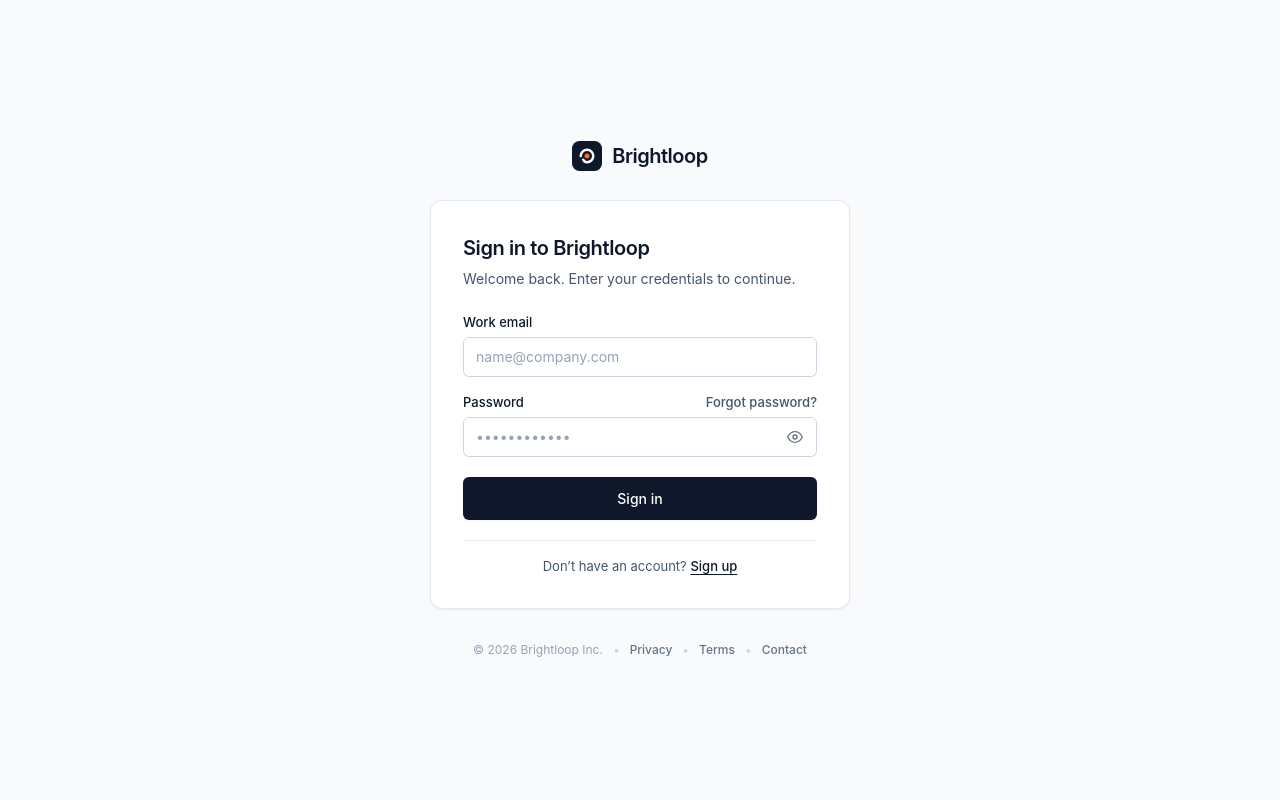
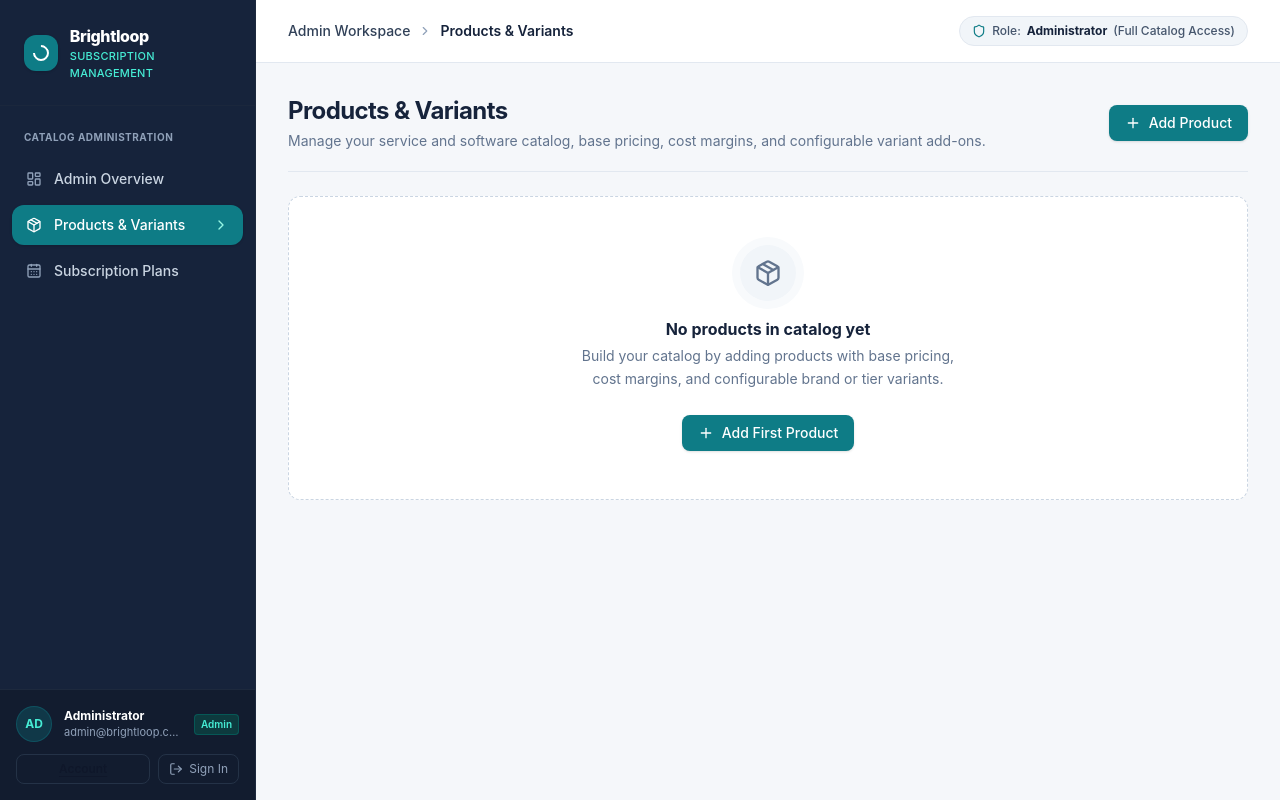
Before and after one commit to Sruthindev-R-S/Odoo-hackathon, a React (Vite) app in the folder frontend/: page / in a window 1280 px wide. Before the commit this address led to /signin. Built offline with nearby package versions, Linux system fonts and the light colour scheme.

Commit message:
feat(navigation): route root directly to products & plans workspace with demo access

```diff
--- a/frontend/src/App.jsx
+++ b/frontend/src/App.jsx
@@ -202,8 +202,9 @@ export default function App() {
               }
             />
 
-            {/* Authenticated Landing */}
-            <Route path="/" element={<AccountOverview />} />
+            {/* Main Products & Plans Catalog Workspace */}
+            <Route path="/" element={<AdminWorkspace initialTab="products" />} />
+            <Route path="/account" element={<AccountOverview />} />
             <Route path="*" element={<NotFoundPage />} />
           </Routes>
         </BrowserRouter>
--- a/frontend/src/auth/RequireAdmin.jsx
+++ b/frontend/src/auth/RequireAdmin.jsx
@@ -6,11 +6,8 @@ import Button from '../components/ui/Button';
 export default function RequireAdmin({ children }) {
   const { user, signOut } = useAuth();
 
-  if (!user) {
-    return <Navigate to="/signin" replace />;
-  }
-
-  if (user.role !== 'admin') {
+  // If user is logged in as a non-admin (e.g. customer), show role elevation prompt
+  if (user && user.role !== 'admin') {
     const handleElevate = () => {
       const updated = { ...user, role: 'admin' };
       localStorage.setItem('brightloop_current_user_v1', JSON.stringify(updated));
--- a/frontend/src/layouts/AppLayout.jsx
+++ b/frontend/src/layouts/AppLayout.jsx
@@ -1,4 +1,5 @@
 import { useState } from 'react';
+import { Link } from 'react-router-dom';
 import { useAuth } from '../context/AuthContext';
 import {
   LayoutDashboard,
@@ -126,13 +127,21 @@ export default function AppLayout({ currentTab, onNavigate, children }) {
             </span>
           </div>
 
-          <button
-            onClick={signOut}
-            className="w-full flex items-center justify-center gap-2 px-3 py-1.5 text-xs text-slate-400 hover:text-white hover:bg-white/5 rounded-lg transition-colors border border-slate-700/60"
-          >
-            <LogOut className="w-3.5 h-3.5" />
-            Sign Out
-          </button>
+          <div className="flex gap-2">
+            <Link
+              to="/account"
+              className="flex-1 flex items-center justify-center gap-1.5 px-2.5 py-1.5 text-xs text-slate-300 hover:text-white hover:bg-white/5 rounded-lg transition-colors border border-slate-700/60 no-underline"
+            >
+              Account
+            </Link>
+            <button
+              onClick={user ? signOut : () => { window.location.href = '/signin'; }}
+              className="flex items-center justify-center gap-1.5 px-2.5 py-1.5 text-xs text-slate-400 hover:text-white hover:bg-white/5 rounded-lg transition-colors border border-slate-700/60"
+            >
+              <LogOut className="w-3.5 h-3.5" />
+              {user ? 'Sign Out' : 'Sign In'}
+            </button>
+          </div>
         </div>
       </aside>
 
```
